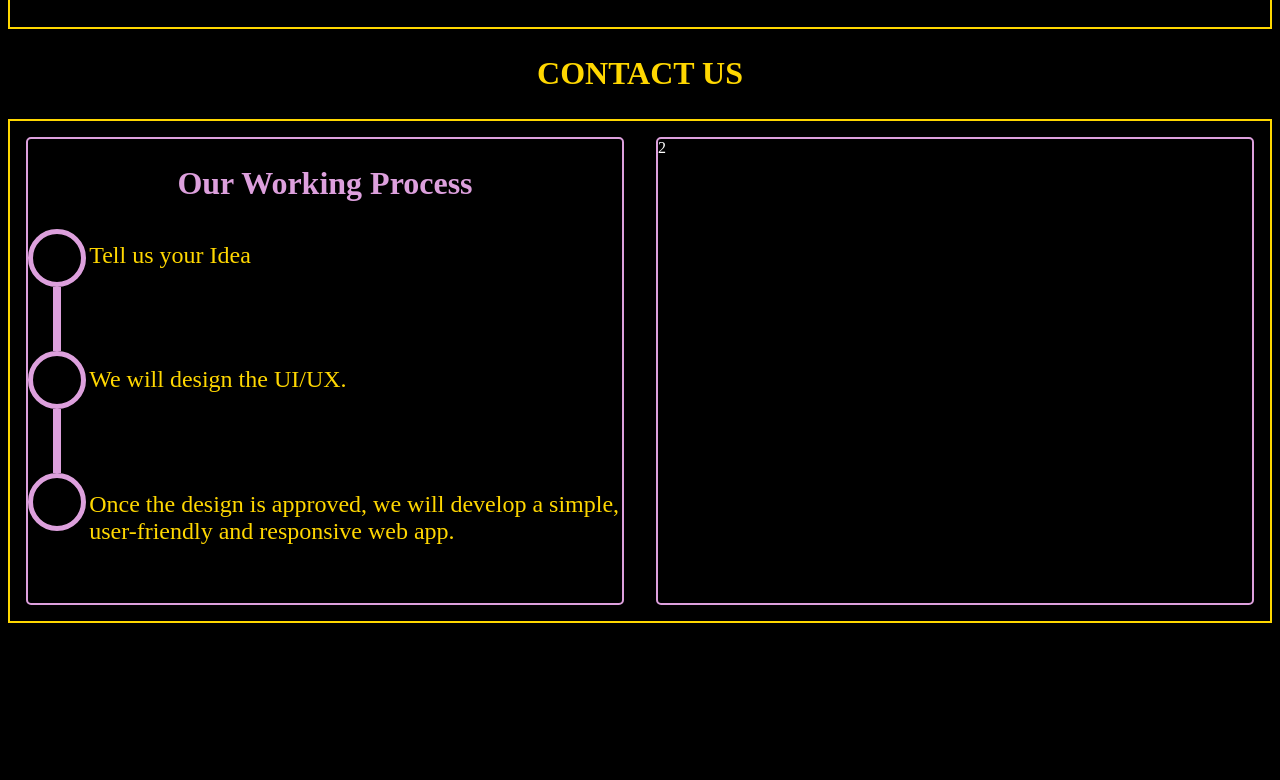
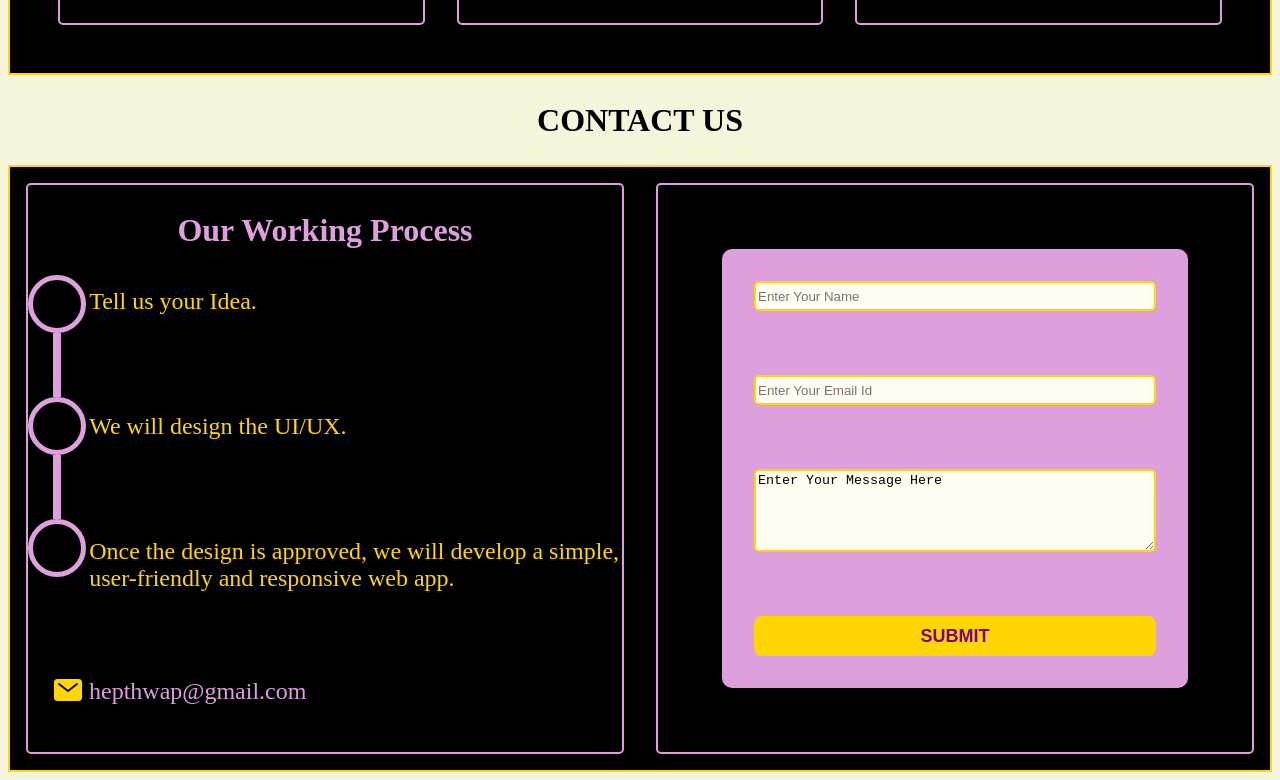
Before and after one commit to ashritha369/Project-HepthWap-Version-0.0, a plain HTML site: page index.html in a window 1280 px wide. Shown: the part 1829-2609 px from the top of the page. Before the commit the page ends 2460 px from the top, so only its background shows below. Drawn offline with nearby package versions, Linux system fonts and the light colour scheme.

Commit message:
added section contact: worked on contact-form

```diff
--- a/index.html
+++ b/index.html
@@ -34,7 +34,7 @@
       <main>
         <!-- ABOUT -->
         <section class="section-about">
-          <h1 class="heading-of-section">ABOUT</h1>
+          <h1 class="heading-of-about">ABOUT</h1>
           <div class="container">
             <div class="about-text-box">
               <h1 class="heading-primary" id="bigger-font">
@@ -66,7 +66,7 @@
         </section>
         <!-- PROJECTS -->
         <section class="section-projects">
-          <h1 class="heading-of-section">PROJECTS</h1>
+          <h1 class="heading-of-projects">PROJECTS</h1>
           <div class="container">
             <!-- PROJECT-HEALTHYRISE -->
             <div class="project-div">
@@ -205,7 +205,7 @@
 
         <!-- CONTACT US -->
         <section class="section-contact-us">
-          <h1 class="heading-of-about-us">CONTACT US</h1>
+          <h1 class="heading-of-contact-us">CONTACT US</h1>
           <div class="container">
             <div class="our-working-process-box">
               <h2 class="heading-of-working-process">Our Working Process</h2>
@@ -218,7 +218,7 @@
                   <div class="circle"></div>
                 </div>
                 <div class="steps-description-box">
-                  <div class="process">Tell us your Idea</div>
+                  <div class="process">Tell us your Idea.</div>
                   <div class="gap-1"></div>
                   <div class="process">We will design the UI/UX.</div>
                   <div class="gap-2"></div>
@@ -228,8 +228,32 @@
                   </div>
                 </div>
               </div>
+              <div class="email-id-box">
+                <div><ion-icon name="mail" class="email-icon"></ion-icon></div>
+                <div class="email-id">hepthwap@gmail.com</div>
+              </div>
             </div>
-            <div class="contact-form-box">2</div>
+            <div class="contact-form-box">
+              <form class="form">
+                <input
+                  placeholder="Enter Your Name"
+                  type="text"
+                  class="form-element"
+                />
+                <input
+                  placeholder="Enter Your Email Id"
+                  type="email"
+                  class="form-element"
+                />
+
+                <textarea name="textarea" rows="5" cols="40" class="textarea">
+Enter Your Message Here</textarea
+                >
+                <button type="submit" class="contact-submit-button">
+                  SUBMIT
+                </button>
+              </form>
+            </div>
           </div>
         </section>
       </main>
--- a/style.css
+++ b/style.css
@@ -1,5 +1,5 @@
 body {
-  background-color: black;
+  background-color: beige;
   font-family: "Franklin Gothic Medium" "Poppins", sans-serif;
   color: white;
 }
@@ -42,6 +42,12 @@ header {
   grid-template-columns: 1fr 1fr;
   max-width: 130rem;
   border: 2px solid gold;
+  background-color: black;
+}
+.heading-of-about {
+  color: black;
+  font-size: xx-large;
+  text-align: center;
 }
 .about-gif {
   width: 100%;
@@ -78,8 +84,13 @@ li:not(:last-child) {
   grid-template-columns: 1fr 1fr 1fr;
   border: 2px solid gold;
   max-width: 130rem;
+  background-color: black;
 }
-
+.heading-of-projects {
+  color: black;
+  font-size: xx-large;
+  text-align: center;
+}
 .project-div {
   border: 2px solid plum;
   margin: 1.4rem;
@@ -167,6 +178,7 @@ li:not(:last-child) {
   grid-template-columns: 1fr 1fr 1fr;
   border: 2px solid gold;
   padding: 2rem;
+  background-color: black;
 }
 .testmonial-box {
   margin: 1rem;
@@ -203,13 +215,13 @@ i.fa.fa-quote-right {
   font-size: 1.4rem;
 }
 .heading-of-testimonials {
-  color: gold;
+  color: black;
   font-size: xx-large;
   text-align: center;
 }
 /* CONTACT US */
-.heading-of-about-us {
-  color: gold;
+.heading-of-contact-us {
+  color: black;
   font-size: xx-large;
   text-align: center;
 }
@@ -217,6 +229,7 @@ i.fa.fa-quote-right {
   display: grid;
   grid-template-columns: 1fr 1fr;
   border: 2px solid gold;
+  background-color: black;
 }
 
 .our-working-process-box,
@@ -258,3 +271,52 @@ i.fa.fa-quote-right {
   color: gold;
   margin-top: 0.8rem;
 }
+.email-id-box {
+  margin: 1.5rem;
+  display: flex;
+}
+.email-id {
+  color: plum;
+  margin: auto 5px;
+  font-size: x-large;
+}
+.email-icon {
+  color: gold;
+  font-size: xx-large;
+}
+.form {
+  background-color: plum;
+  border-radius: 10px;
+  margin: 4rem;
+  display: flex;
+  flex-direction: column;
+}
+.form-element {
+  margin: 2rem;
+  border: 2px solid gold;
+  border-radius: 5px;
+  height: 1.5rem;
+  background-color: rgb(255, 253, 242);
+}
+.textarea {
+  margin: 2rem;
+  border: 2px solid gold;
+  border-radius: 5px;
+  background-color: rgb(255, 253, 242);
+}
+.contact-submit-button {
+  background-color: gold;
+  height: 2.5rem;
+  text-align: center;
+  font-size: large;
+  font-weight: bold;
+  color: purple;
+  margin: 2rem;
+  border-radius: 8px;
+  border: 2px solid gold;
+}
+.contact-submit-button:hover {
+  background-color: purple;
+  color: gold;
+  border: 2px solid purple;
+}
```
